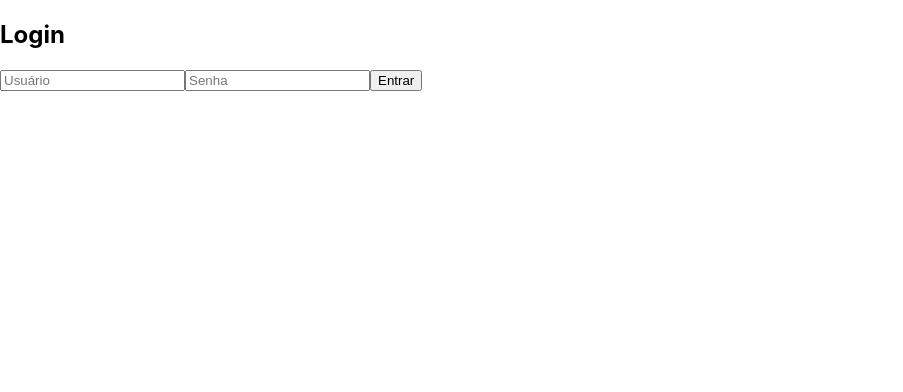
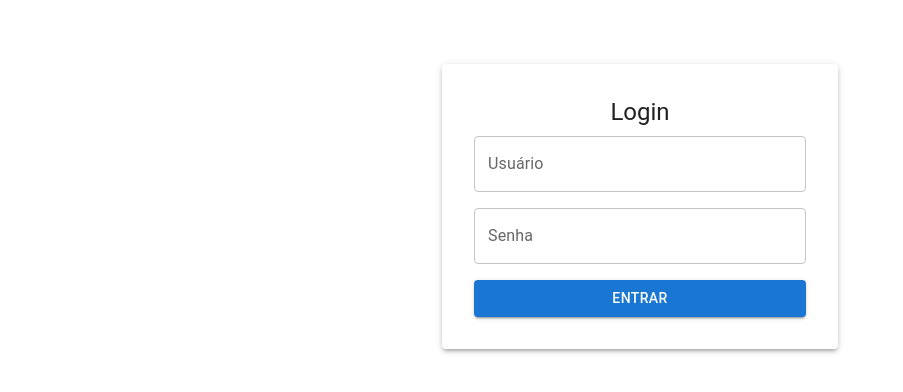
Before and after one commit to githubmiraglia/SenecaCapitalFrontend, a React (Create React App) app: page / in a window 1280 px wide. Shown: the top 392 px of the page, without its empty margins (0-903 px from the left). Built offline with nearby package versions, Linux system fonts and the light colour scheme.

Commit message:
feat: adiciona cadastro produtos

```diff
--- a/package.json
+++ b/package.json
@@ -4,6 +4,9 @@
   "private": true,
   "proxy": "http://controle-lb-1142574128.us-east-2.elb.amazonaws.com",
   "dependencies": {
+    "@emotion/react": "^11.14.0",
+    "@emotion/styled": "^11.14.0",
+    "@mui/material": "^6.4.7",
     "@testing-library/dom": "^10.4.0",
     "@testing-library/jest-dom": "^6.6.3",
     "@testing-library/react": "^16.2.0",
--- a/src/App.tsx
+++ b/src/App.tsx
@@ -1,11 +1,12 @@
 import React, { useState } from "react";
 import Login from "./components/Login";
 import Dashboard from "./components/Dashboard";
+import Products from "./components/Products";
 
 const App: React.FC = () => {
   const [isAuthenticated, setIsAuthenticated] = useState<boolean>(!!localStorage.getItem("token"));
 
-  return isAuthenticated ? <Dashboard /> : <Login onLogin={() => setIsAuthenticated(true)} />;
+  return isAuthenticated ? <Products /> : <Login onLogin={() => setIsAuthenticated(true)} />;
 };
 
 export default App;
--- a/src/api.ts
+++ b/src/api.ts
@@ -16,6 +16,25 @@ interface AuthResponse {
 
 // Função para login
 export const login = async (username: string, password: string): Promise<AuthResponse> => {
-  const response = await api.post<AuthResponse>("/api/users/login/", { username, password });
+  const response = await api.post<AuthResponse>("/api/login/", { username, password });
   return response.data;
 };
+
+export const getProducts = async () => {
+    const response = await api.get("/api/products/", {
+        headers: {
+            Authorization: `Bearer ${localStorage.getItem("token")}`,
+        },
+        });
+    return response.data;
+    };
+
+export const createProduct = async (product: any) => {
+    await api.post("/api/products/", product, {
+        headers: {
+            Authorization: `Bearer ${localStorage.getItem("token")}`,
+        },
+    });
+
+    return;
+}
--- a/src/components/Login.tsx
+++ b/src/components/Login.tsx
@@ -1,5 +1,6 @@
 import React, { useState } from "react";
 import { login } from "../api";
+import { TextField, Button, Box, Typography, Container, Alert, Paper } from "@mui/material";
 
 const Login: React.FC<{ onLogin: () => void }> = ({ onLogin }) => {
   const [username, setUsername] = useState<string>("");
@@ -14,20 +15,39 @@ const Login: React.FC<{ onLogin: () => void }> = ({ onLogin }) => {
       localStorage.setItem("token", data.access);
       onLogin();
     } catch (err) {
-      setError("Erro ao autenticar");
+      setError("Erro ao autenticar. Verifique suas credenciais.");
     }
   };
 
   return (
-    <div>
-      <h2>Login</h2>
-      {error && <p style={{ color: "red" }}>{error}</p>}
-      <form onSubmit={handleLogin}>
-        <input value={username} onChange={(e) => setUsername(e.target.value)} placeholder="Usuário" />
-        <input type="password" value={password} onChange={(e) => setPassword(e.target.value)} placeholder="Senha" />
-        <button type="submit">Entrar</button>
-      </form>
-    </div>
+    <Container maxWidth="xs">
+      <Paper elevation={3} sx={{ padding: 4, mt: 8, textAlign: "center" }}>
+        <Typography variant="h5" gutterBottom>
+          Login
+        </Typography>
+        {error && <Alert severity="error">{error}</Alert>}
+        <Box component="form" onSubmit={handleLogin} sx={{ display: "flex", flexDirection: "column", gap: 2 }}>
+          <TextField
+            label="Usuário"
+            variant="outlined"
+            fullWidth
+            value={username}
+            onChange={(e) => setUsername(e.target.value)}
+          />
+          <TextField
+            label="Senha"
+            variant="outlined"
+            type="password"
+            fullWidth
+            value={password}
+            onChange={(e) => setPassword(e.target.value)}
+          />
+          <Button type="submit" variant="contained" color="primary" fullWidth>
+            Entrar
+          </Button>
+        </Box>
+      </Paper>
+    </Container>
   );
 };
 
--- /dev/null
+++ b/src/components/Products.tsx
@@ -0,0 +1,110 @@
+import React, { useState, useEffect } from "react";
+import {
+  Container,
+  Table,
+  TableBody,
+  TableCell,
+  TableContainer,
+  TableHead,
+  TableRow,
+  Paper,
+  Button,
+  Dialog,
+  DialogActions,
+  DialogContent,
+  DialogTitle,
+  TextField,
+} from "@mui/material";
+import axios from "axios";
+import { createProduct, getProducts } from "../api";
+
+type Product = {
+    id: number;
+    nome: string;
+    preco: number;
+    descricao: string;
+    };
+
+const Products = () => {
+  const [products, setProducts] = useState([] as Product[]);
+  const [open, setOpen] = useState(false);
+  const [productData, setProductData] = useState({ nome: "", preco: "", descricao: "" });
+
+  useEffect(() => {
+    fetchProducts();
+  }, []);
+
+  const fetchProducts = async () => {
+    try {
+      const response = await getProducts();
+      setProducts(response);
+    } catch (error) {
+      console.error("Erro ao buscar produtos", error);
+    }
+  };
+
+  const handleOpen = () => setOpen(true);
+  const handleClose = () => setOpen(false);
+
+  const handleChange = (e: any) => {
+    setProductData({ ...productData, [e.target.name]: e.target.value });
+  };
+
+  const handleSubmit = async (e: any) => {
+    e.preventDefault();
+    try {
+      await createProduct(productData);
+      fetchProducts(); // Atualiza a lista
+      handleClose();
+    } catch (error) {
+      console.error("Erro ao cadastrar produto", error);
+    }
+  };
+
+  return (
+    <Container>
+      <h2>Lista de Produtos</h2>
+      <Button variant="contained" color="primary" onClick={handleOpen}>
+        Cadastrar Produto
+      </Button>
+      <TableContainer component={Paper} sx={{ mt: 2 }}>
+        <Table>
+          <TableHead>
+            <TableRow>
+              <TableCell>Nome</TableCell>
+              <TableCell>Preço</TableCell>
+              <TableCell>Descrição</TableCell>
+            </TableRow>
+          </TableHead>
+          <TableBody>
+            {products.map((product) => (
+              <TableRow key={product.id}>
+                <TableCell>{product.nome}</TableCell>
+                <TableCell>{product.preco}</TableCell>
+                <TableCell>{product.descricao}</TableCell>
+              </TableRow>
+            ))}
+          </TableBody>
+        </Table>
+      </TableContainer>
+
+      {/* Modal para cadastro de produto */}
+      <Dialog open={open} onClose={handleClose}>
+        <DialogTitle>Cadastrar Produto</DialogTitle>
+        <DialogContent>
+          <TextField label="Nome" name="nome" fullWidth margin="dense" onChange={handleChange} />
+          <TextField label="Preço" name="preco" type="number" fullWidth margin="dense" onChange={handleChange} />
+          <TextField label="Descrição" name="descricao" fullWidth margin="dense" onChange={handleChange} />
+        </DialogContent>
+        <DialogActions>
+          <Button onClick={handleClose}>Cancelar</Button>
+          <Button onClick={handleSubmit} variant="contained" color="primary">
+            Salvar
+          </Button>
+        </DialogActions>
+      </Dialog>
+    </Container>
+  );
+};
+
+export default Products;
```
Also changed, not shown: 1 other file (tests, documents, lock files or other folders).
